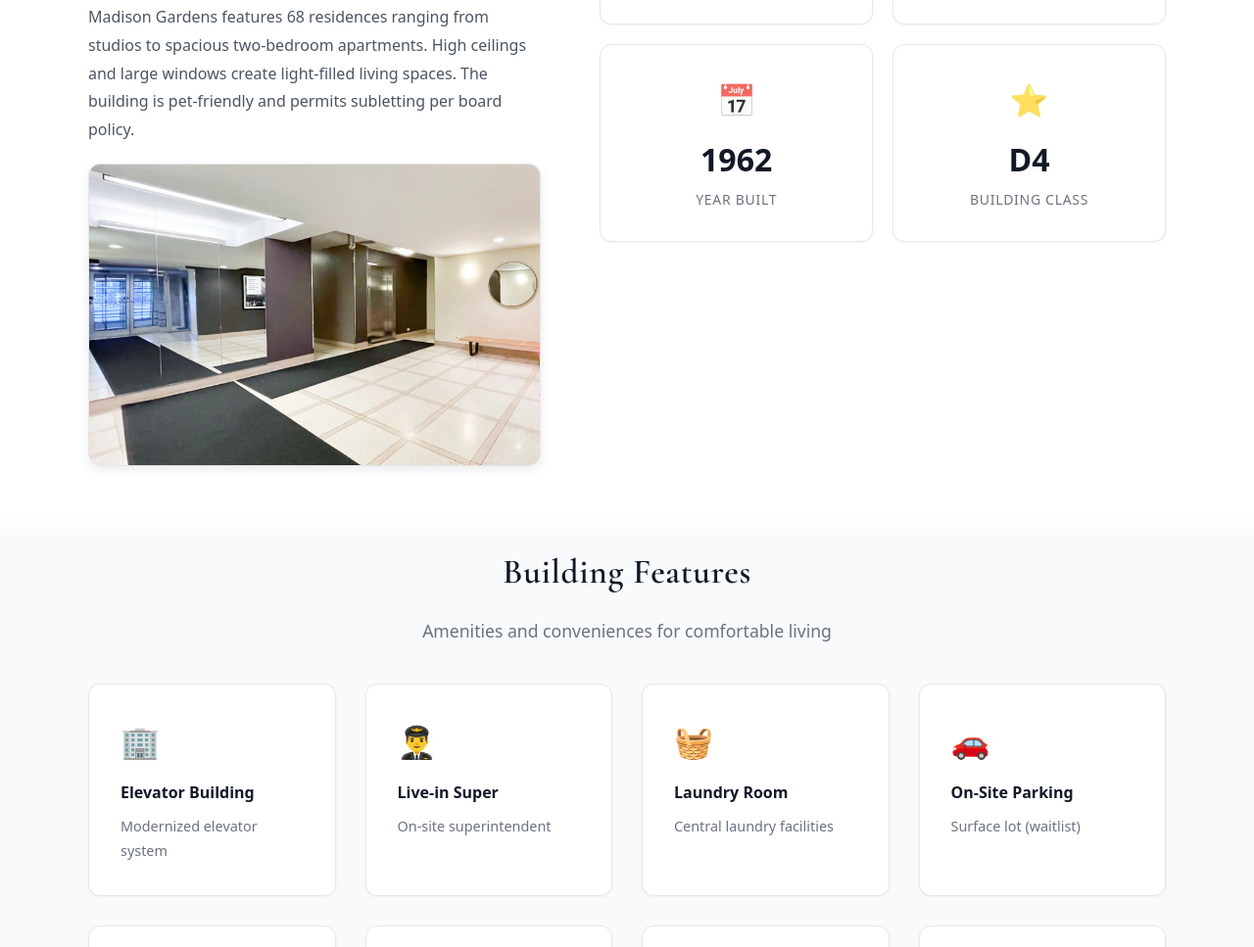
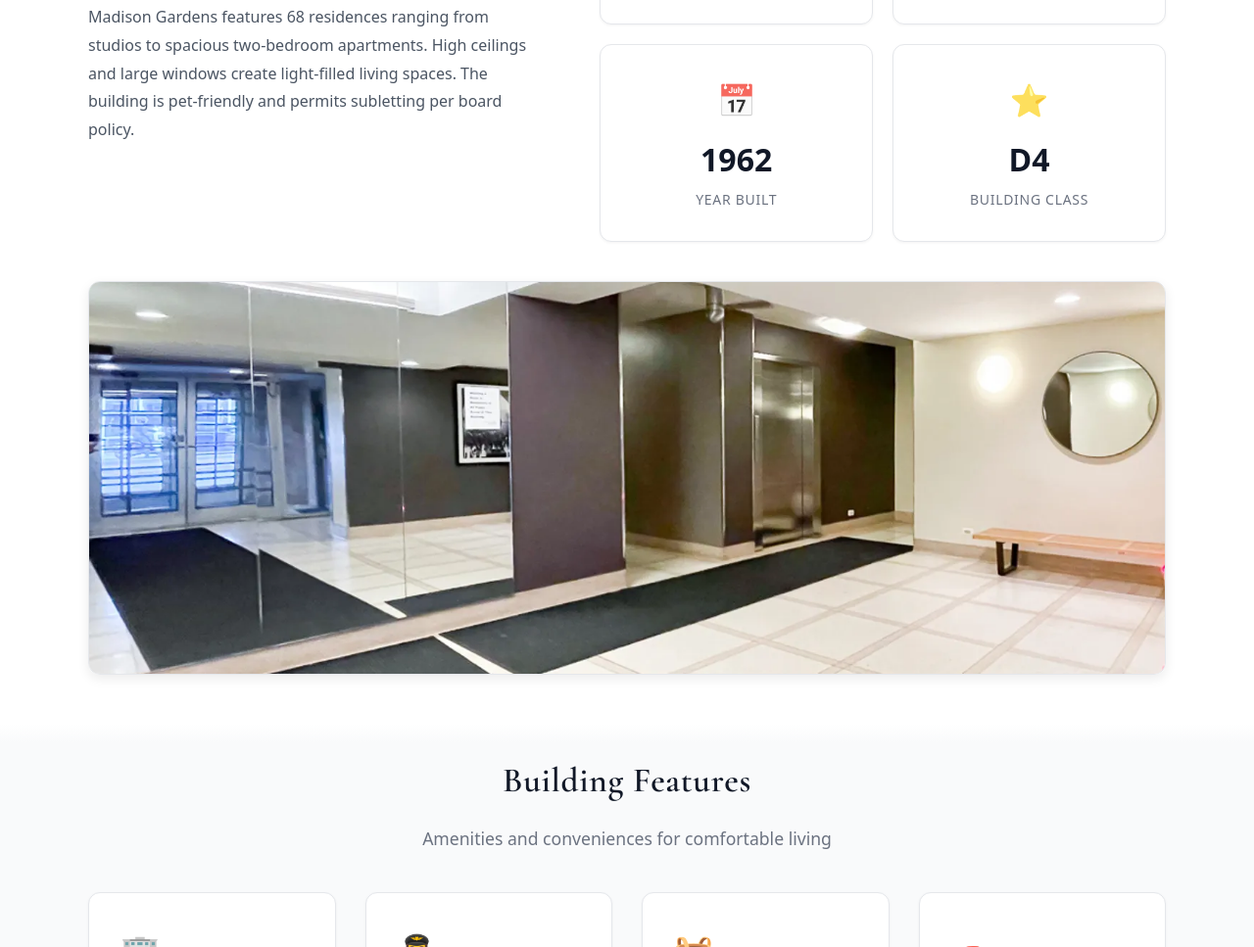
Before and after one commit to spaltrowitz/co-op-board-website, a website: page index.html in a window 1280 px wide. Shown: the part 900-1867 px from the top of the page at 98% size. Drawn offline with nearby package versions, Linux system fonts and the light colour scheme.

Commit message:
Move lobby image below overview grid for balanced desktop layout

```diff
--- a/index.html
+++ b/index.html
@@ -685,9 +685,6 @@
             <p>
               Madison Gardens features 68 residences ranging from studios to spacious two-bedroom apartments. High ceilings and large windows create light-filled living spaces. The building is pet-friendly and permits subletting per board policy.
             </p>
-            <div style="margin-top: 10px; border-radius: 12px; overflow: hidden; border: 1px solid var(--border); box-shadow: 0 4px 12px rgba(0,0,0,0.08);">
-              <img src="images/lobby.webp" alt="Madison Gardens lobby" style="width: 100%; height: auto; display: block;" loading="lazy">
-            </div>
           </div>
 
           <div class="stats-grid">
@@ -712,6 +709,10 @@
               <span class="stat-label">Building Class</span>
             </div>
           </div>
+        </div>
+
+        <div style="margin-top: 40px; border-radius: 12px; overflow: hidden; border: 1px solid var(--border); box-shadow: 0 4px 12px rgba(0,0,0,0.08);">
+          <img src="images/lobby.webp" alt="Madison Gardens lobby" style="width: 100%; height: auto; display: block; max-height: 400px; object-fit: cover;" loading="lazy">
         </div>
       </div>
     </section>
```
